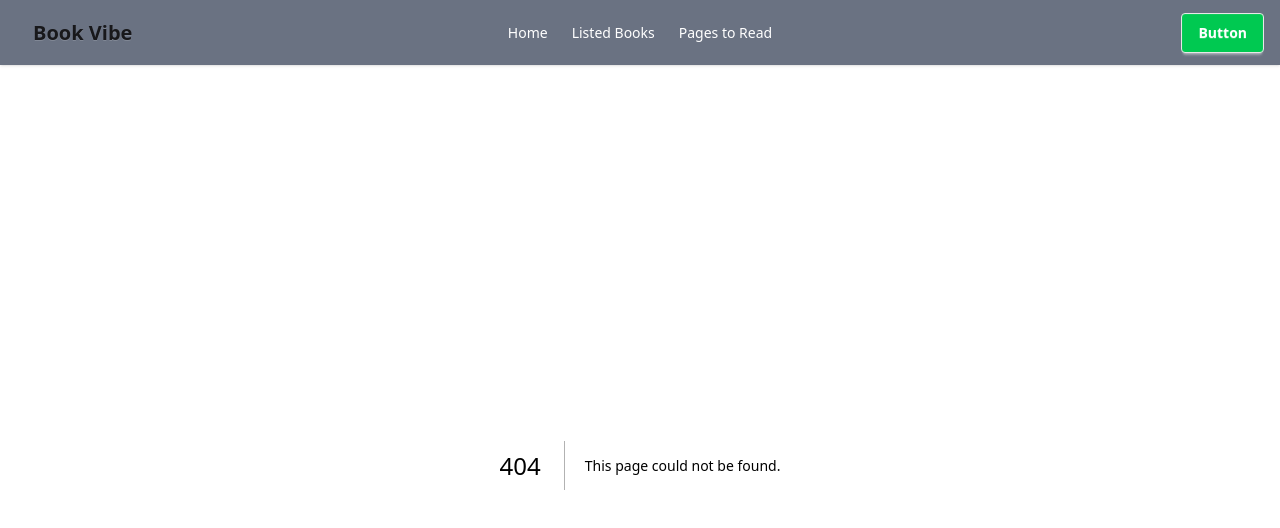
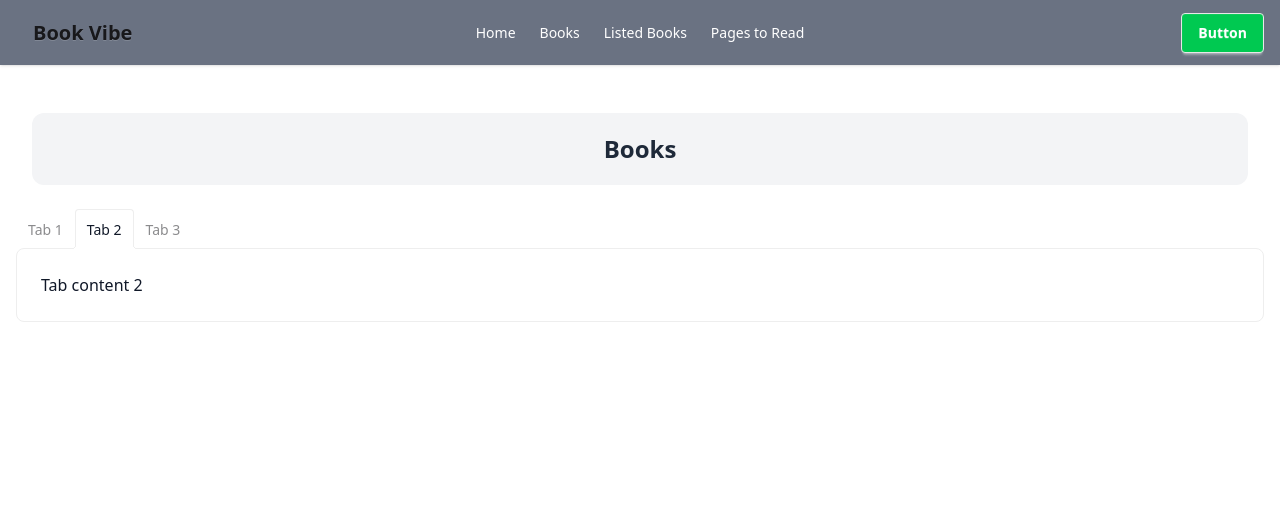
Before and after one commit to ShovonDas-Dev/Book-Vibe, a Next.js app: page /listed-books in a window 1280 px wide. Before the commit this address had no page. Shown: the top 528 px of the page. Built offline with nearby package versions, Linux system fonts and the light colour scheme.

Commit message:
Book tab have some isse i was create read and wishlist so its maintain so complex

```diff
--- a/app/books/[id]/page.tsx
+++ b/app/books/[id]/page.tsx
@@ -1,4 +1,5 @@
 
+import CardButton from '@/app/button/CardButton'
 import { Book } from '@/app/type/type'
 import Image from 'next/image'
 import React from 'react'
@@ -99,14 +100,7 @@ const CardDetails = async ({params}: {params: {id: string}}) => {
           </div>
 
           {/* Buttons */}
-          <div className="flex gap-4 mt-6">
-            <button className="btn border border-[#13131340] bg-white text-[#131313] hover:bg-gray-100 font-semibold px-7 py-3 rounded-xl transition-all">
-              Read
-            </button>
-            <button className="btn bg-[#50B1C9] hover:bg-[#3fa0b8] text-white font-semibold px-7 py-3 rounded-xl transition-all">
-              Wishlist
-            </button>
-          </div>
+              <CardButton book= {singleBook}/>
         </div>
       </div>
     </div>
--- /dev/null
+++ b/app/button/CardButton.tsx
@@ -0,0 +1,29 @@
+'use client'
+import React, { useContext } from 'react'
+import { Book } from '../type/type'
+import { booksContext } from '../context/bookContext'
+interface BookProps {
+    book : Book
+}
+const CardButton = ({book} : BookProps) => {
+        const {  setRead,  setWishlist} = useContext(booksContext)
+
+  return (
+    <div>
+          <div className="flex gap-4 mt-6">
+            <button
+            onClick={()=> setRead(book)}
+            className="btn border border-[#13131340] bg-white text-[#131313] hover:bg-gray-100 font-semibold px-7 py-3 rounded-xl transition-all">
+              Read
+            </button>
+            <button
+            onClick={()=> setWishlist(book)}
+            className="btn bg-[#50B1C9] hover:bg-[#3fa0b8] text-white font-semibold px-7 py-3 rounded-xl transition-all">
+              Wishlist
+            </button>
+          </div>
+    </div>
+  )
+}
+
+export default CardButton
--- /dev/null
+++ b/app/components/BookHeader.tsx
@@ -0,0 +1,21 @@
+import React from 'react'
+
+const BookHeader = () => {
+    return (
+        <div className="mx-auto max-w-7xl px-4 py-6">
+
+            {/* Banner */}
+            <div className="rounded-xl bg-gray-100 py-5 text-center">
+                <h1 className="text-xl font-bold text-gray-800 sm:text-2xl">
+                    Books
+                </h1>
+            </div>
+
+            {/* Sort */}
+
+
+        </div>
+    )
+}
+
+export default BookHeader
--- /dev/null
+++ b/app/components/BookTab.tsx
@@ -0,0 +1,31 @@
+import React, { useContext } from 'react'
+import { Book } from '../type/type'
+import { booksContext } from '../context/bookContext'
+interface IBookTabProps {
+    read: Book
+    wishList: Book
+}
+
+
+const BookTab = ( ) => {
+    const {read, wishlist} : IBookTabProps = useContext(booksContext)
+
+    return (
+        <>
+            {/* name of each tab group should be unique */}
+            <div className="tabs tabs-lift bg-white">
+                <input type="radio" name="my_tabs_3" className="tab" aria-label="Tab 1" />
+                <div className="tab-content  border-base-300 p-6">Tab content 1</div>
+
+                <input type="radio" name="my_tabs_3" className="tab" aria-label="Tab 2" defaultChecked />
+                <div className="tab-content border-base-300 p-6">Tab content 2</div>
+
+                <input type="radio" name="my_tabs_3" className="tab" aria-label="Tab 3" />
+                <div className="tab-content  border-base-300 p-6">Tab content 3</div>
+            </div>
+
+        </>
+    )
+}
+
+export default BookTab
--- a/app/components/Navbar.tsx
+++ b/app/components/Navbar.tsx
@@ -13,6 +13,7 @@ export default function Navbar() {
 
   const renderLinks =[
       <li key="item-1" className="text-white"><Link href="/">Home</Link></li>,
+      <li key="item-1" className="text-white"><Link href="/books">Books</Link></li>,
       <li key="item-2 " className="text-white"><Link href="/listed-books">Listed Books</Link></li>,
       <li key="item-3" className="text-white"><Link href="/pages-to-read">Pages to Read</Link></li>
   ]
--- /dev/null
+++ b/app/context/bookContext.tsx
@@ -0,0 +1,28 @@
+'use client'
+import { createContext, useState } from "react";
+
+
+
+export const booksContext = createContext(null);
+
+
+
+const BookProvider = ({ children }: { children: React.ReactNode })=>{
+   const [read , setRead] = useState([])
+   const [wishlist , setWishlist] = useState([])
+
+       return (
+        <booksContext.Provider value={{
+            read,
+            setRead,
+            wishlist,
+            setWishlist
+        }}>
+
+          {children}
+        </booksContext.Provider>
+       );
+
+}
+
+export default BookProvider;
--- a/app/layout.tsx
+++ b/app/layout.tsx
@@ -1,6 +1,7 @@
 import type { Metadata } from "next";
 import Navbar from "./components/Navbar";
 import "./globals.css";
+import BookProvider from "./context/bookContext";
 
 export const metadata: Metadata = {
   title: "Book Vibe",
@@ -16,8 +17,14 @@ export default function RootLayout({
     <html lang="en">
       {/* <body> ট্যাগ যুক্ত করা আবশ্যক */}
       <body className="bg-white text-gray-900 min-h-screen">
+
         <Navbar />
-        <main>{children}</main>
+
+        <BookProvider>
+          <main>{children}</main>
+        </BookProvider>
+
+
       </body>
     </html>
   );
--- /dev/null
+++ b/app/listed-books/page.tsx
@@ -0,0 +1,30 @@
+'use client'
+
+import React, { useContext } from 'react'
+import { booksContext } from '../context/bookContext'
+import BookHeader from '../components/BookHeader'
+import BookTab from '../components/BookTab'
+import { Book } from '../type/type'
+
+
+
+const listedBooks = () => {
+
+
+
+
+  return (
+    <>
+         <main className="mx-auto max-w-7xl px-4 py-6">
+        <BookHeader/>
+        <BookTab/>
+
+    </main>
+
+
+
+    </>
+  )
+}
+
+export default listedBooks
```
